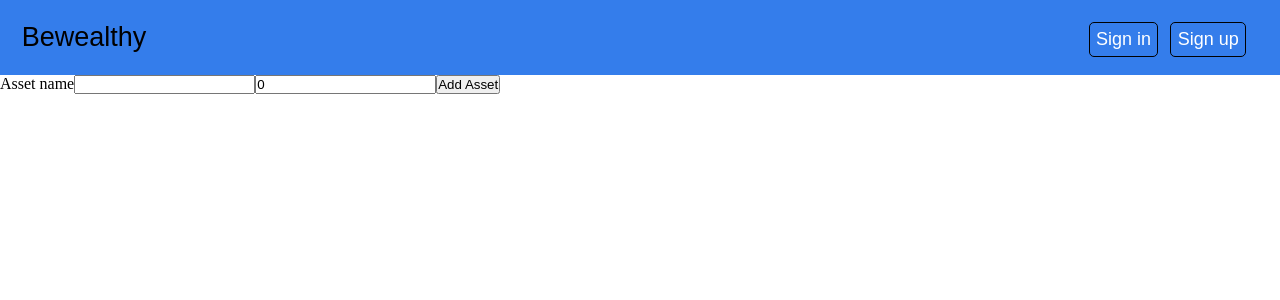
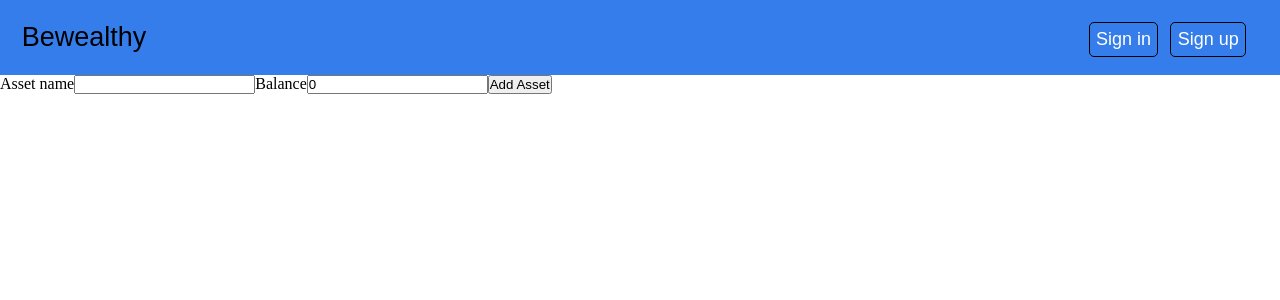
Before and after one commit to annchernivchan/bewealthy, a React (Vite) app: page / in a window 1280 px wide. Shown: the top 300 px of the page. Built offline with nearby package versions, Linux system fonts and the light colour scheme.

Commit message:
Create AddAsset component

```diff
--- /dev/null
+++ b/src/components/AddAsset.tsx
@@ -0,0 +1,35 @@
+import { useState } from "react";
+import { Asset } from "./Content";
+
+type AddAssetProps = { onAdd: (asset: Asset) => void };
+
+const AddAsset: React.FC<AddAssetProps> = (props) => {
+  const { onAdd } = props;
+  const [assetName, setAssetName] = useState<string>("");
+  const [assetBalance, setAssetBalance] = useState<number>(0);
+
+  return (
+    <section>
+      <label htmlFor={"asset_name"}>Asset name</label>
+      <input
+        id={"asset_name"}
+        type={"text"}
+        value={assetName}
+        onChange={(event) => setAssetName(event.target.value)}
+      />
+      <label htmlFor={"asset_balance"}>Balance</label>
+      <input
+        id={"asset_balance"}
+        type={"number"}
+        value={assetBalance}
+        onChange={(event) => {
+          setAssetBalance(parseInt(event.target.value));
+        }}
+      />
+      <button onClick={() => onAdd({ name: assetName, balance: assetBalance })}>
+        Add Asset
+      </button>
+    </section>
+  );
+};
+export default AddAsset;
--- a/src/components/Content.tsx
+++ b/src/components/Content.tsx
@@ -1,38 +1,17 @@
 import { useState } from "react";
+import AddAsset from "./AddAsset";
 
-type Asset = { name: string; balance: number };
+export type Asset = { name: string; balance: number };
 
 const Content: React.FC = () => {
-  const [assetName, setAssetName] = useState<string>("");
-  const [assetBalance, setAssetBalance] = useState<number>(0);
-
   const [assets, setAssets] = useState<Asset[]>([]);
   return (
     <div>
-      <section>
-        <label htmlFor={"asset_name"}>Asset name</label>
-        <input
-          id={"asset_name"}
-          type={"text"}
-          value={assetName}
-          onChange={(event) => setAssetName(event.target.value)}
-        />
-        <input
-          id={"asset_balance"}
-          type={"number"}
-          value={assetBalance}
-          onChange={(event) => {
-            setAssetBalance(parseInt(event.target.value));
-          }}
-        />
-        <button
-          onClick={() =>
-            setAssets(assets.concat({ name: assetName, balance: assetBalance }))
-          }
-        >
-          Add Asset
-        </button>
-      </section>
+      <AddAsset
+        onAdd={(asset: Asset) => {
+          setAssets(assets.concat(asset));
+        }}
+      />
       <div>
         {assets.map((asset) => (
           <div>
```
